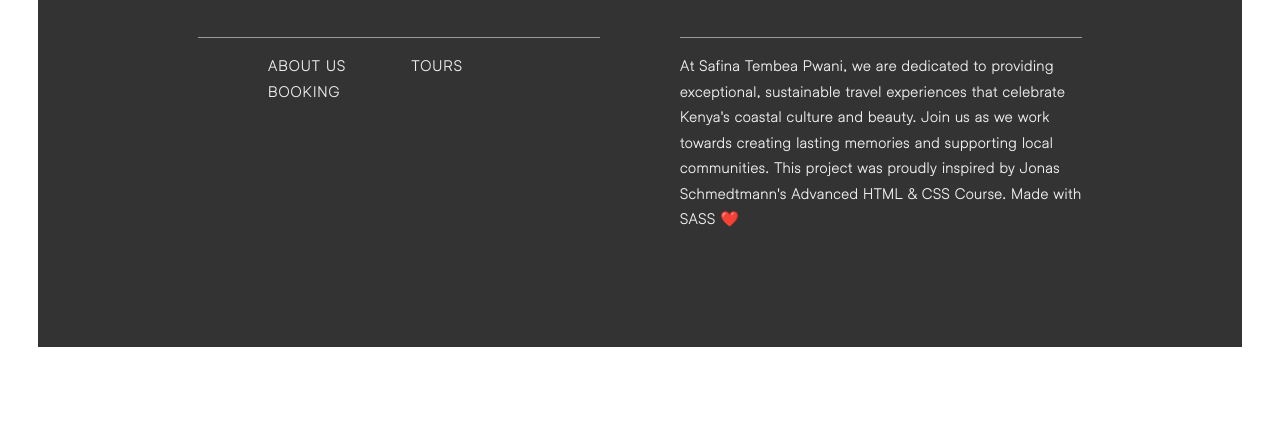
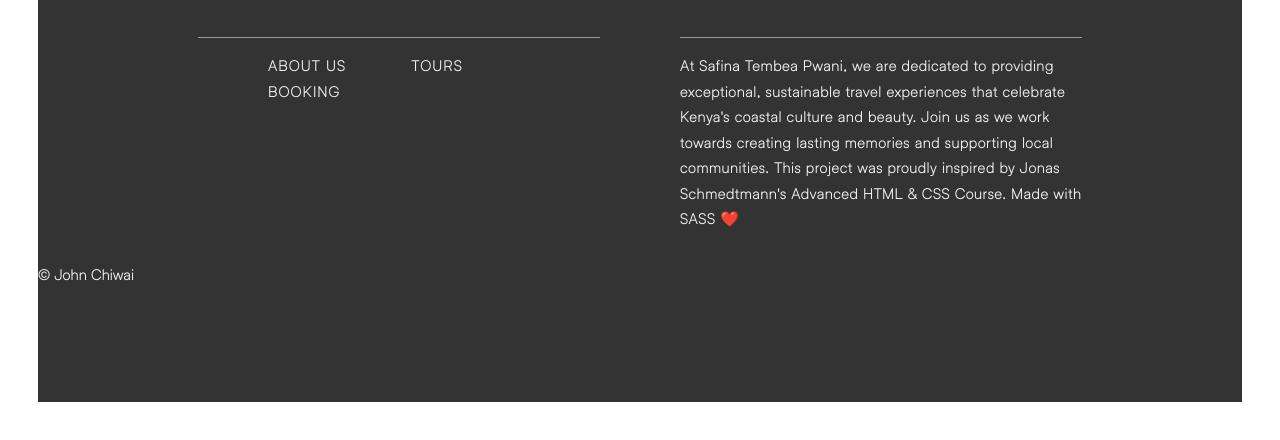
Before and after one commit to j-chiwaii/safina, a website: page index.html in a window 1280 px wide. Shown: the part 5554-5994 px from the top of the page. Before the commit the page ends 5939 px from the top, so only its background shows below. Drawn offline with Linux system fonts and the light colour scheme; a web font is replaced by a local one.

Commit message:
Update index.html

```diff
--- a/index.html
+++ b/index.html
@@ -416,6 +416,7 @@
           </p>
         </div>
       </div>
+      <div class="footer__name"><p>&#169; John Chiwai</p></div>
     </footer>
   </body>
 </html>
```
